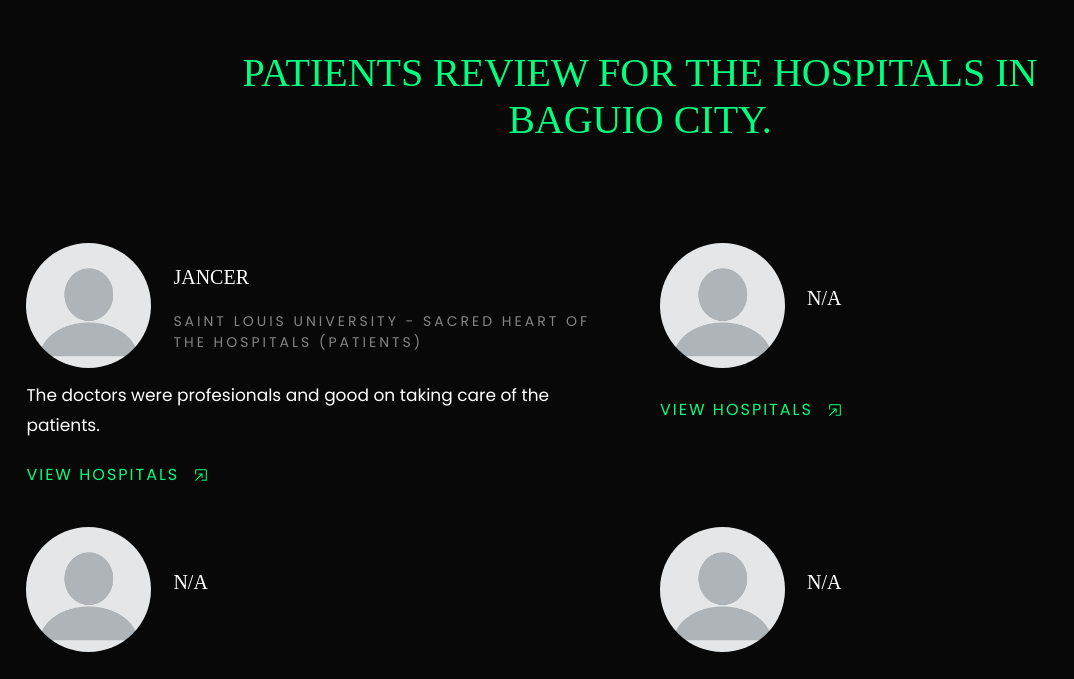
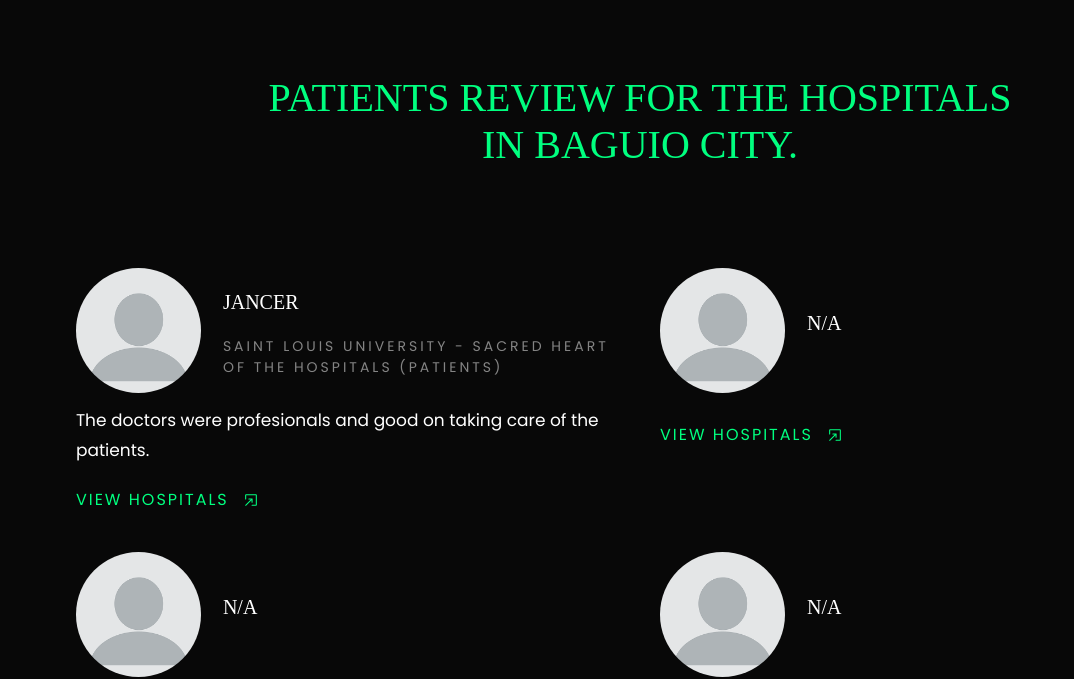
Before and after one commit to donyelqt/ucgastrobaguio, a Next.js app: page / in a window 1280 px wide. Shown: the part 5026-5705 px from the top of the page, without its empty margins (0-1074 px from the left). Built offline with nearby package versions, Linux system fonts and the light colour scheme.

Commit message:
newwwwwwww update

```diff
--- a/components/Reviews.js
+++ b/components/Reviews.js
@@ -7,7 +7,7 @@ import { RxOpenInNewWindow } from "react-icons/rx";
 const Reviews = () => {
   return (
     <>
-       <section className='reviews'>
+       <section className='reviews py'>
         <div className='container'>
           <div className='heading-title'>
             <Title title="PATIENTS REVIEW FOR THE HOSPITALS IN BAGUIO CITY." />
```
